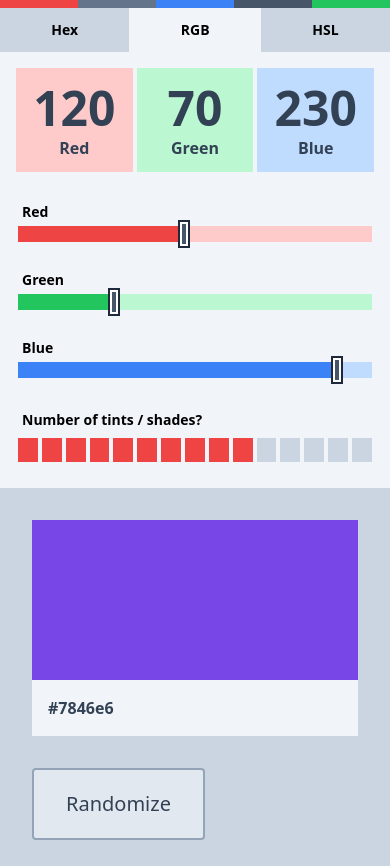
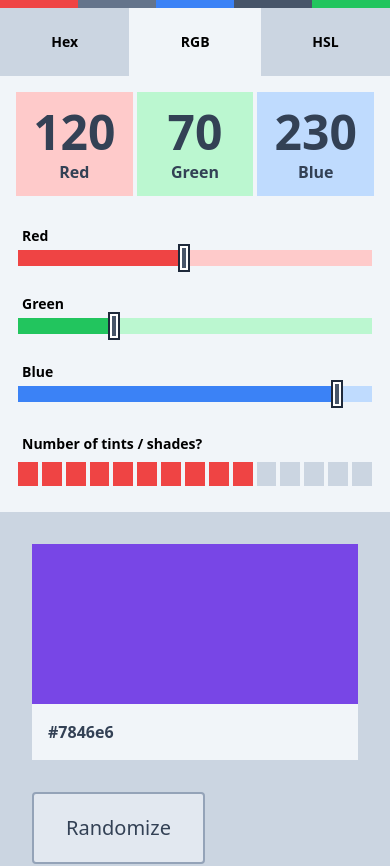
Before and after one commit to reactry/shades, a React (Create React App) app: page / in a window 390 px wide. Shown: the top 866 px of the page. Built offline with nearby package versions, Linux system fonts and the light colour scheme.

Commit message:
Bigger tabs on smaller screens

```diff
--- a/src/MainComponent/Input/TopTabBar.js
+++ b/src/MainComponent/Input/TopTabBar.js
@@ -8,7 +8,7 @@ export default function TopTabBar ({
 	let tabItems = tabs.map((v, i) => {
 		if (v.hidden) return null;
 
-		let tabClass = "grow px-2 py-3 duration-300";
+		let tabClass = "grow px-2 py-6 md:py-3 duration-300";
 		tabClass += (i === currentTabIndex) ? " bg-slate-100" : " cursor-pointer hover:bg-slate-200";
 		return (
 			<div key={i} className={tabClass} onClick={() => setCurrentTabIndex(i)}>{v.title}</div>
```
